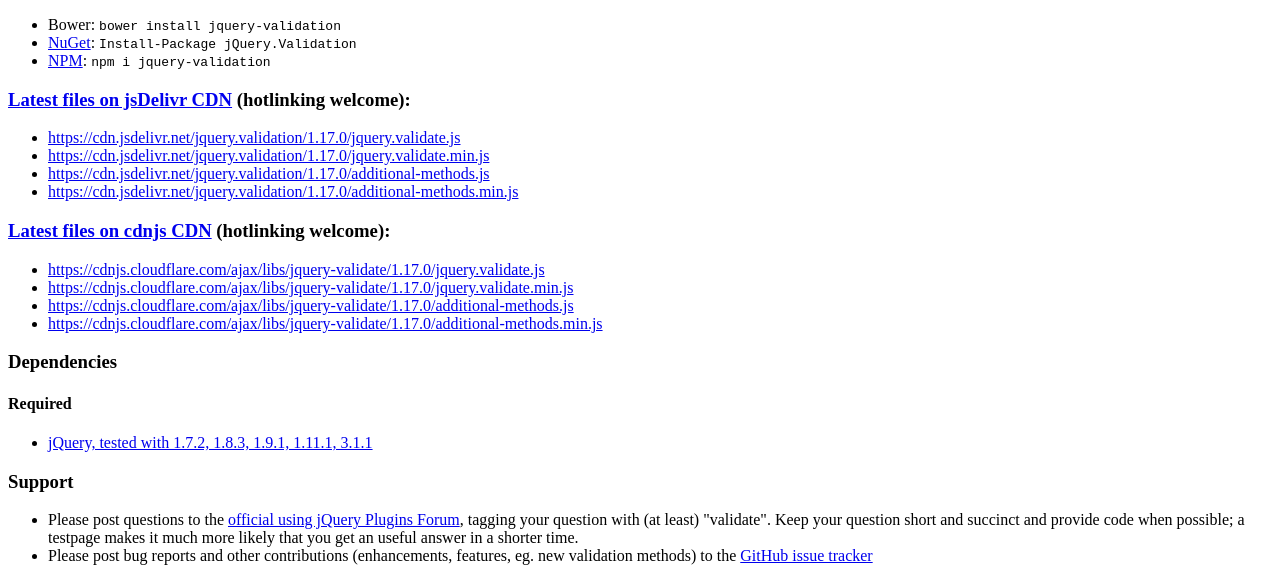
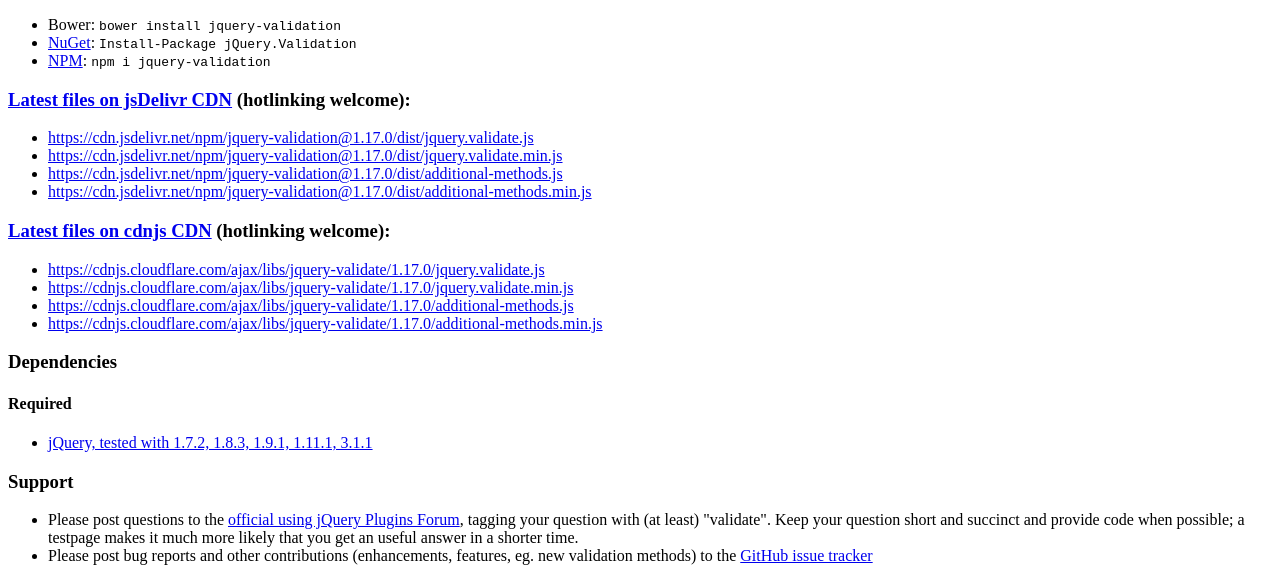
Before and after one commit to jquery-validation/validation-content, a website: page pages/index.html in a window 1280 px wide. Shown: the part 1002-1583 px from the top of the page. Drawn offline with Linux system fonts and the light colour scheme.

Commit message:
Index: Fix jsdelivr links to follow their new automated system (#40)
Ref jquery-validation/jquery-validation#2056

```diff
--- a/pages/index.html
+++ b/pages/index.html
@@ -31,12 +31,12 @@
 </ul>
 
 <h3>
-<a href="https://www.jsdelivr.com/#!jquery.validation">Latest files on jsDelivr CDN</a> (hotlinking welcome):</h3>
+<a href="https://www.jsdelivr.com/package/npm/jquery-validation">Latest files on jsDelivr CDN</a> (hotlinking welcome):</h3>
 <ul>
-	<li><a href="https://cdn.jsdelivr.net/jquery.validation/1.17.0/jquery.validate.js">https://cdn.jsdelivr.net/jquery.validation/1.17.0/jquery.validate.js</a></li>
-	<li><a href="https://cdn.jsdelivr.net/jquery.validation/1.17.0/jquery.validate.min.js">https://cdn.jsdelivr.net/jquery.validation/1.17.0/jquery.validate.min.js</a></li>
-	<li><a href="https://cdn.jsdelivr.net/jquery.validation/1.17.0/additional-methods.js">https://cdn.jsdelivr.net/jquery.validation/1.17.0/additional-methods.js</a></li>
-	<li><a href="https://cdn.jsdelivr.net/jquery.validation/1.17.0/additional-methods.min.js">https://cdn.jsdelivr.net/jquery.validation/1.17.0/additional-methods.min.js</a></li>
+	<li><a href="https://cdn.jsdelivr.net/npm/jquery-validation@1.17.0/dist/jquery.validate.js">https://cdn.jsdelivr.net/npm/jquery-validation@1.17.0/dist/jquery.validate.js</a></li>
+	<li><a href="https://cdn.jsdelivr.net/npm/jquery-validation@1.17.0/dist/jquery.validate.min.js">https://cdn.jsdelivr.net/npm/jquery-validation@1.17.0/dist/jquery.validate.min.js</a></li>
+	<li><a href="https://cdn.jsdelivr.net/npm/jquery-validation@1.17.0/dist/additional-methods.js">https://cdn.jsdelivr.net/npm/jquery-validation@1.17.0/dist/additional-methods.js</a></li>
+	<li><a href="https://cdn.jsdelivr.net/npm/jquery-validation@1.17.0/dist/additional-methods.min.js">https://cdn.jsdelivr.net/npm/jquery-validation@1.17.0/dist/additional-methods.min.js</a></li>
 </ul>
 
 <h3>
```
